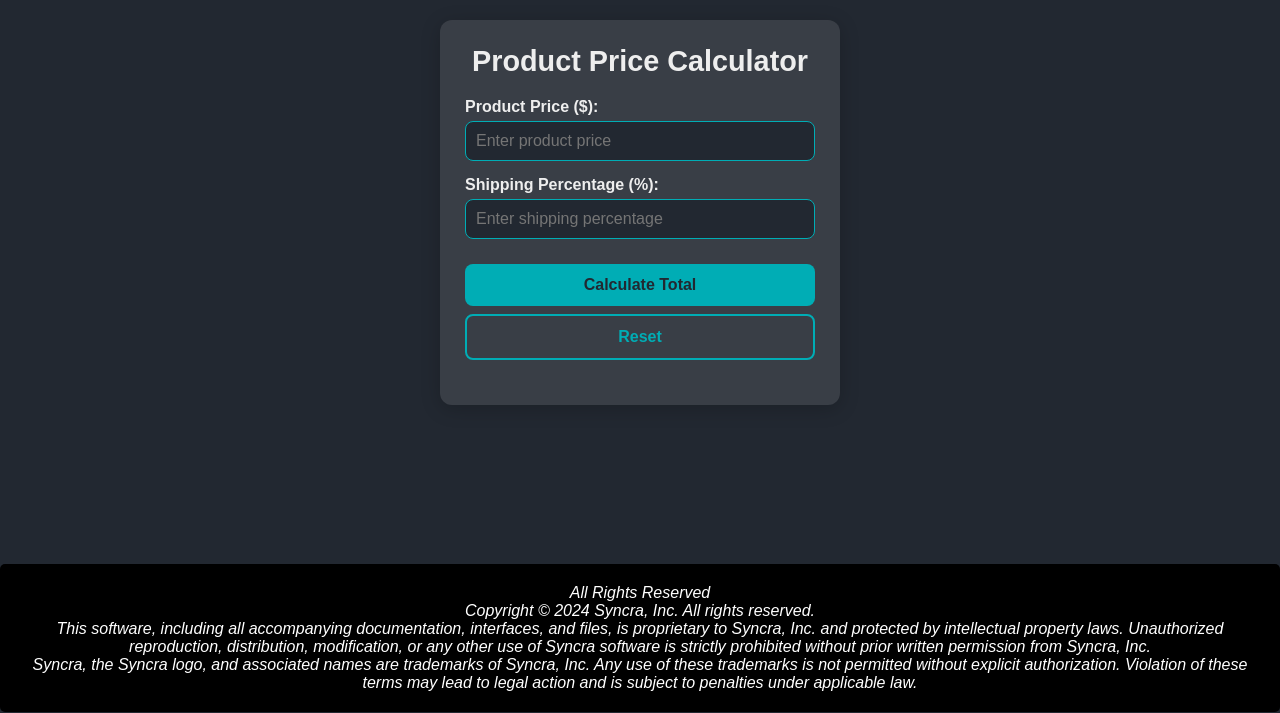
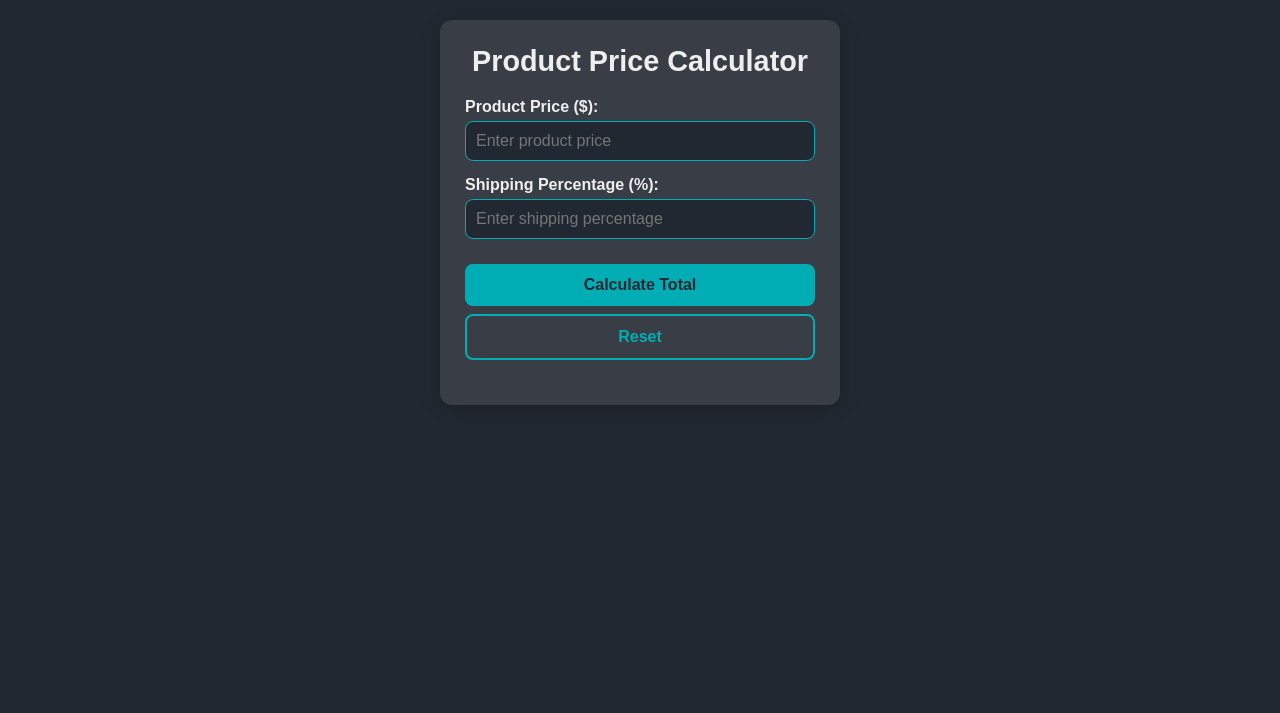
Before and after one commit to ArthurxKenway/Syncra-Suite-Web, a plain HTML site: page index.html in a window 1280 px wide. Shown: the part 87-800 px from the top of the page. Drawn offline with Linux system fonts and the light colour scheme.

Commit message:
Removed Footer as  it was messing with the output of net32 calculator
The footer was overshadowing the total price output which is the main use for our software by our users.

```diff
--- a/index.html
+++ b/index.html
@@ -45,18 +45,7 @@
     <div id="results"></div>
   </div>
 
-  <footer>
-    <div class="rights-section">
-        <div class="inner-rights">
-            <i>
-                All Rights Reserved<br>
-                Copyright © 2024 Syncra, Inc. All rights reserved.<br>
-                This software, including all accompanying documentation, interfaces, and files, is proprietary to Syncra, Inc. and protected by intellectual property laws. Unauthorized reproduction, distribution, modification, or any other use of Syncra software is strictly prohibited without prior written permission from Syncra, Inc.<br>
-                Syncra, the Syncra logo, and associated names are trademarks of Syncra, Inc. Any use of these trademarks is not permitted without explicit authorization. Violation of these terms may lead to legal action and is subject to penalties under applicable law.
-            </i>
-        </div>
-    </div>
-</footer>
+
 
   <script src="script.js"></script>
 </body>
```
